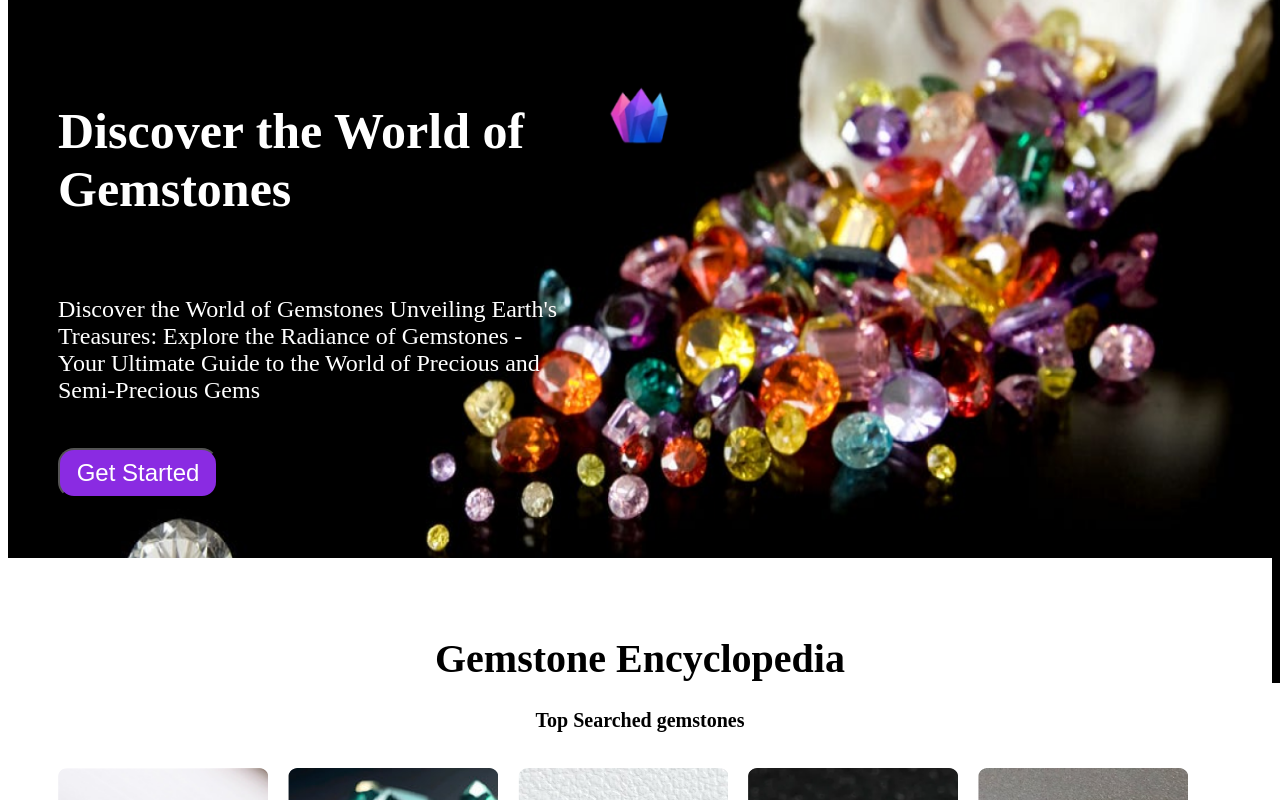
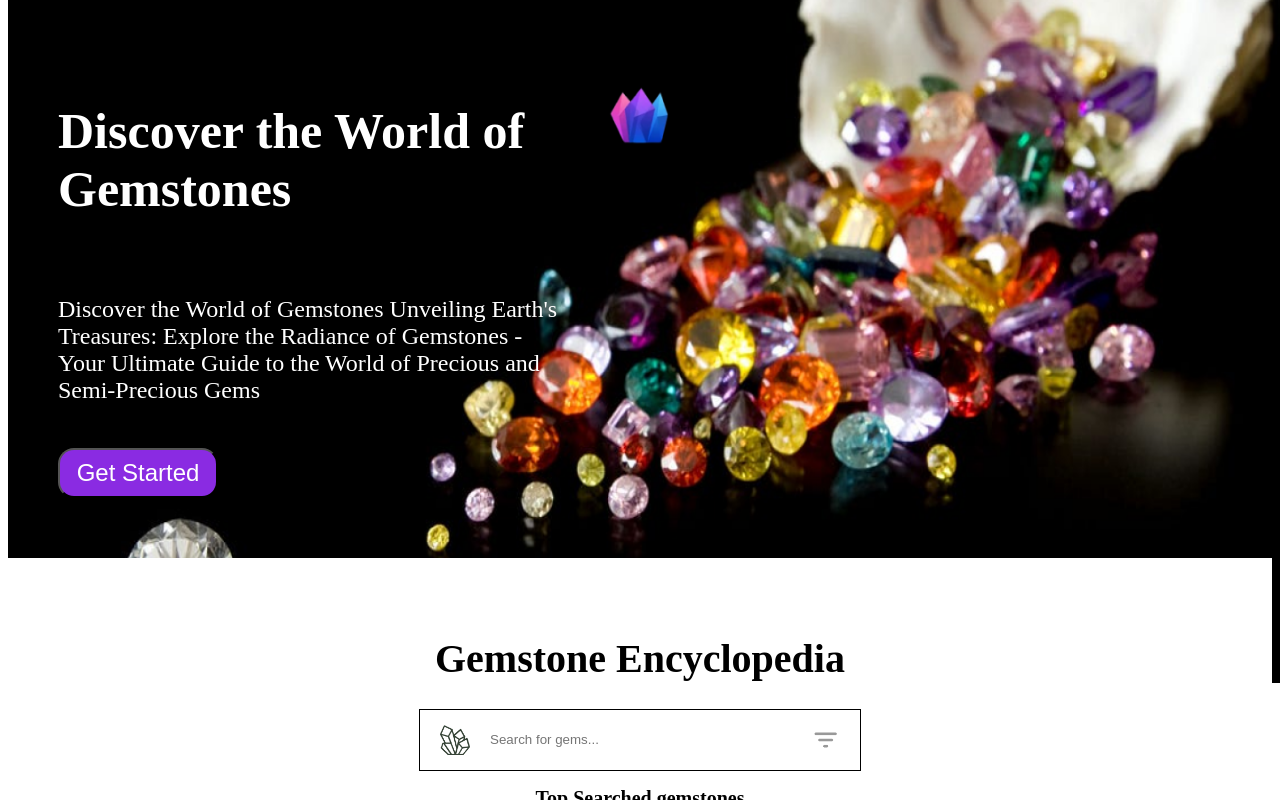
Before and after one commit to lihazkhan1214/examplegemstone, a React (Vite) app: page / in a window 1280 px wide. Shown: the top 800 px of the page. Built offline with nearby package versions, Linux system fonts and the light colour scheme.

Commit message:
update filter

```diff
--- a/src/App.css
+++ b/src/App.css
@@ -48,3 +48,32 @@ justify-content: center;
     position: absolute;
     z-index: -1;
 }
+
+.filterContainer {
+    width: 400px;
+    height: 60px;
+    border: 1px solid black;
+    position: relative;
+    display: flex;
+    justify-content: space-between;
+    align-items: center;
+    padding: 0 20px;
+
+}
+.filterContainer .leftsideimg{
+    width: 30px;
+    height: 30px;
+
+}
+.filterContainer .rightsideimg{
+    width: 30px;
+    height: 30px;
+
+
+}
+.filterContainer  input{
+    height: 90%;
+    width: 300px;
+    border: none;
+    outline: none;
+}
--- a/src/components/Hero.jsx
+++ b/src/components/Hero.jsx
@@ -1,5 +1,6 @@
 import React from 'react';
 import heroimg from "../assets/gem.png";
+
 
 
 function Hero() {
@@ -8,6 +9,8 @@ function Hero() {
 
     <img src={heroimg} alt="" />
     <div className="content">
+
+
 
     <h1 className="title">Discover the World of  Gemstones</h1>
     <p className="heropara">Discover the World of  Gemstones
--- a/src/components/TopSearchGem.jsx
+++ b/src/components/TopSearchGem.jsx
@@ -4,6 +4,8 @@ import cardimg2 from "../assets/card2.png";
 import cardimg3 from "../assets/card3.png";
 import cardimg4 from "../assets/card4.png";
 import cardimg5 from "../assets/card5.png";
+import fltimg1 from "../assets/Vector.png";
+import fltimg2 from "../assets/filter.png"
 
 import "./topsearch.css";
 
@@ -42,6 +44,15 @@ function TopSearchGem() {
   return (
     <div className='topsearchgem'>
       <h1 className="title">Gemstone Encyclopedia</h1>
+
+      <div className="filterContainer">
+      <img className='leftsideimg' src={fltimg1} alt="" />
+
+      <input type="text" placeholder='Search for gems...' />
+
+      <img className='rightsideimg' src={fltimg2} alt="" />
+
+      </div>
 
       <h2 className="subheading">Top Searched gemstones </h2>
 
--- a/src/components/topsearch.css
+++ b/src/components/topsearch.css
@@ -1,6 +1,9 @@
 .topsearchgem{
     background:#FFFFFF;
     padding: 50px;
+    display: flex;
+    flex-direction: column;
+    align-items: center;
 
 }
 .topsearchgem .title{
```
Also changed, not shown: src/assets/Vector.png (added), src/assets/filter.png (added).
